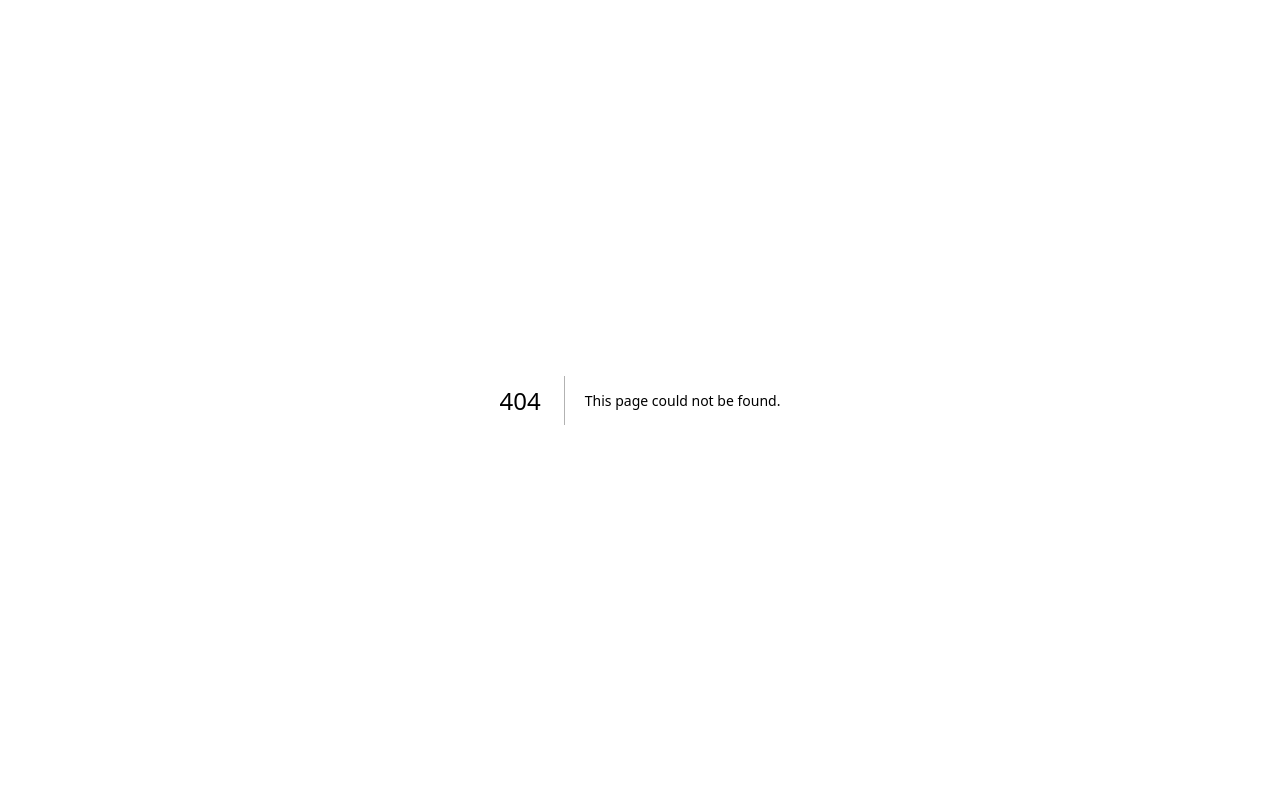
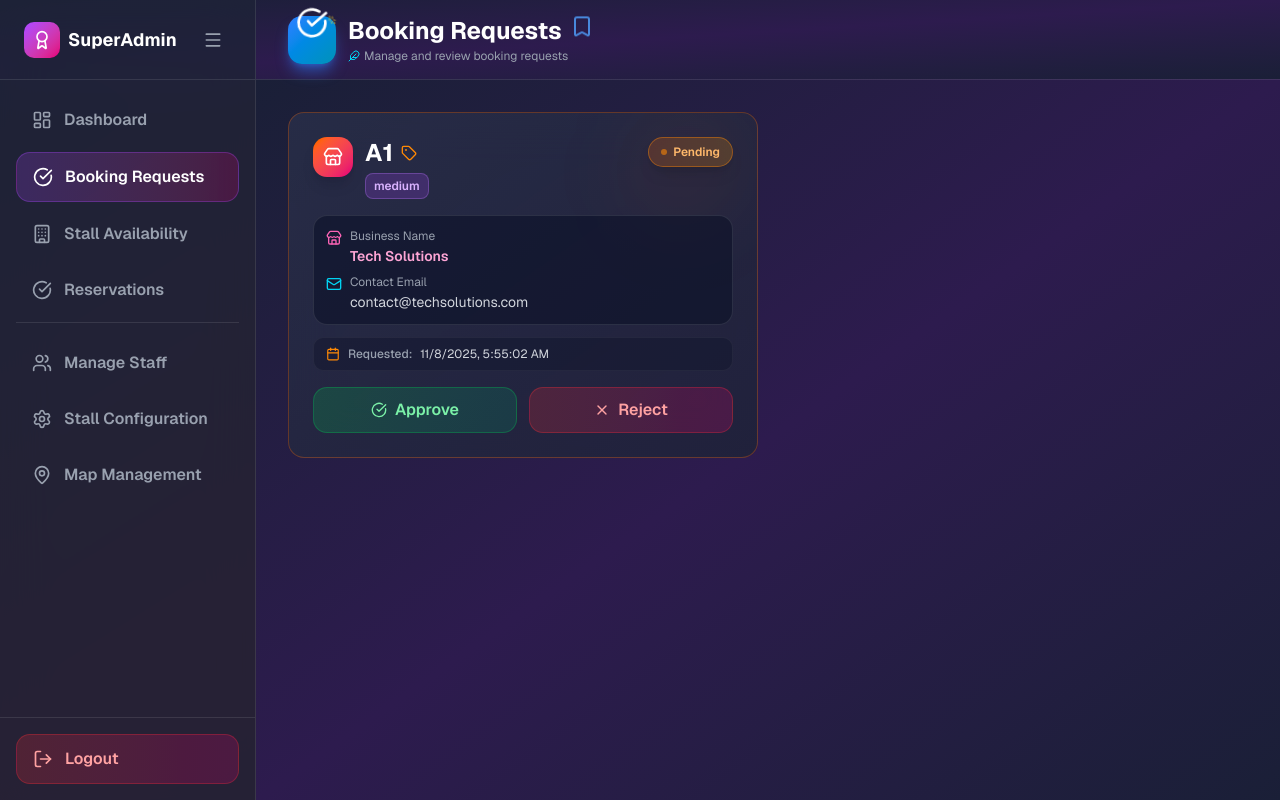
Before and after one commit to Final-Year-Group-Projects-FOE-UOR/Book-Fair-Reservation-System---Frontend, a Next.js app: page /admin/booking-requests in a window 1280 px wide. Before the commit this address had no page. Built offline with nearby package versions, Linux system fonts and the light colour scheme.

Commit message:
booking section UI added

```diff
--- /dev/null
+++ b/src/app/admin/(main)/booking-requests/page.tsx
@@ -0,0 +1,10 @@
+"use client";
+
+import BookingRequests from "@/components/admin/booking-requests";
+import dynamic from "next/dynamic";
+
+const bookingRequestsPage = dynamic(() => Promise.resolve(BookingRequests), {
+  ssr: false,
+});
+
+export default bookingRequestsPage
--- a/src/app/admin/(main)/layout.tsx
+++ b/src/app/admin/(main)/layout.tsx
@@ -28,7 +28,7 @@ const headerContent: Record<string, React.ReactNode> = {
   bookingRequests: (
     <AnimatedHeader
       icon={
-        <LayoutDashboard className="w-8 h-8 text-white animate-floating-book" />
+        <CheckCircle className="w-8 h-8 text-white animate-floating-book" />
       }
       title="Booking Requests"
       description="Manage and review booking requests"
--- /dev/null
+++ b/src/components/admin/booking-requests/RequestCard.tsx
@@ -0,0 +1,91 @@
+import React from 'react'
+import { Stall } from '../reservations/types'
+import { Calendar, CheckCircle, Mail, Store, Tag, X } from 'lucide-react';
+
+const RequestCard = ({ stall }: { stall: Stall }) => {
+  return (
+    <div className="bg-gradient-to-br from-[#2a2f4a]/80 to-[#1e2337]/80 backdrop-blur-xl border border-orange-500/30 rounded-2xl p-6 relative overflow-hidden group hover:border-orange-400/50 transition-all duration-300 hover:shadow-xl hover:shadow-orange-500/10">
+      {/* Decorative gradient overlay */}
+      <div className="absolute top-0 right-0 w-32 h-32 bg-gradient-to-br from-orange-500/10 to-transparent rounded-full blur-2xl"></div>
+
+      {/* Header Section */}
+      <div className="flex justify-between items-start mb-4 relative z-10">
+        <div className="flex items-start gap-3">
+          <div className="bg-gradient-to-br from-orange-500 to-pink-600 p-2.5 rounded-xl shadow-lg">
+            <Store className="w-5 h-5 text-white" />
+          </div>
+          <div>
+            <div className="text-2xl font-bold text-white mb-1 flex items-center gap-2">
+              {stall.id}
+              <Tag className="w-4 h-4 text-orange-400" />
+            </div>
+            <div className="flex items-center gap-2 text-xs text-gray-400">
+              <div className="px-2 py-1 bg-purple-500/20 border border-purple-400/30 rounded-md text-purple-300 font-semibold">
+                {stall.size}
+              </div>
+            </div>
+          </div>
+        </div>
+        <span className="text-xs bg-gradient-to-r from-orange-500/20 to-amber-500/20 border border-orange-400/40 text-orange-300 px-3 py-1.5 rounded-full font-semibold flex items-center gap-1.5 shadow-lg">
+          <span className="w-1.5 h-1.5 bg-orange-400 rounded-full animate-pulse"></span>
+          Pending
+        </span>
+      </div>
+
+      {/* Business Info Section */}
+      <div className="space-y-3 mb-4 relative z-10">
+        <div className="bg-[#0d1229]/60 border border-white/10 rounded-xl p-3">
+          <div className="flex items-start gap-2 mb-2">
+            <Store className="w-4 h-4 text-pink-400 mt-0.5 flex-shrink-0" />
+            <div className="flex-1">
+              <div className="text-xs text-gray-400 mb-0.5">Business Name</div>
+              <div className="text-sm font-semibold text-pink-300">
+                {stall.businessName}
+              </div>
+            </div>
+          </div>
+          <div className="flex items-start gap-2">
+            <Mail className="w-4 h-4 text-cyan-400 mt-0.5 flex-shrink-0" />
+            <div className="flex-1">
+              <div className="text-xs text-gray-400 mb-0.5">Contact Email</div>
+              <div className="text-sm text-gray-300 break-all">
+                {stall.email}
+              </div>
+            </div>
+          </div>
+        </div>
+
+        {/* Request Date */}
+        <div className="flex items-center gap-2 text-xs text-gray-400 px-3 py-2 bg-[#0d1229]/40 border border-white/5 rounded-lg">
+          <Calendar className="w-3.5 h-3.5 text-orange-400" />
+          <span className="font-medium">Requested:</span>
+          <span className="text-gray-300">
+            {stall.requestDate
+              ? new Date(stall.requestDate).toLocaleString()
+              : "—"}
+          </span>
+        </div>
+      </div>
+
+      {/* Action Buttons */}
+      <div className="flex gap-3 relative z-10">
+        <button
+          type="button"
+          className="flex-1 py-2.5 bg-gradient-to-r from-green-500/20 to-emerald-600/20 border border-green-500/30 text-green-300 rounded-xl font-semibold hover:from-green-500/30 hover:to-emerald-600/30 hover:border-green-400/50 transition-all duration-300 flex items-center justify-center gap-2 hover:shadow-lg hover:shadow-green-500/20 hover:scale-[1.02] group/btn"
+        >
+          <CheckCircle className="w-4 h-4 group-hover/btn:scale-110 transition-transform" />
+          Approve
+        </button>
+        <button
+          type="button"
+          className="flex-1 py-2.5 bg-gradient-to-r from-red-500/20 to-pink-600/20 border border-red-500/30 text-red-300 rounded-xl font-semibold hover:from-red-500/30 hover:to-pink-600/30 hover:border-red-400/50 transition-all duration-300 flex items-center justify-center gap-2 hover:shadow-lg hover:shadow-red-500/20 hover:scale-[1.02] group/btn"
+        >
+          <X className="w-4 h-4 group-hover/btn:scale-110 transition-transform" />
+          Reject
+        </button>
+      </div>
+    </div>
+  );
+};
+
+export default RequestCard
--- /dev/null
+++ b/src/components/admin/booking-requests/index.tsx
@@ -0,0 +1,44 @@
+"use client";
+
+import React, { useState } from "react";
+import { Stall } from "../reservations/types";
+import RequestCard from "./RequestCard";
+
+const BookingRequests = () => {
+  const [stalls, setStalls] = useState<Stall[]>(() => {
+    const savedStalls: Stall[] = [
+      {
+        "id": "A1",
+        "size": "medium",
+        "isEmpty": false,
+        "reserved": false,
+        "pending": true,
+        "businessName": "Tech Solutions",
+        "email": "contact@techsolutions.com",
+        "requestDate": new Date().toISOString(),
+      }
+    ]
+    return savedStalls;
+  });
+  const pendingRequests = stalls.filter((s) => s.pending);
+
+  return (
+    <div
+      className={`min-h-[calc(100vh-80px)] bg-linear-to-br w-full font-geist-sans from-[#1a1f37] via-[#2d1b4e] to-[#1a1f37] p-8 opacity-100 relative overflow-hidden`}
+    >
+      {pendingRequests.length === 0 ? (
+        <div className="bg-[#1a1f37]/50 border border-white/10 rounded-xl p-6 sm:p-8 text-center text-gray-400">
+          No pending requests at the moment.
+        </div>
+      ) : (
+        <div className="grid grid-cols-1 lg:grid-cols-2 gap-4 sm:gap-5">
+          {pendingRequests.map((stall) => (
+            <RequestCard key={stall.id} stall={stall} />
+          ))}
+        </div>
+      )}
+    </div>
+  );
+};
+
+export default BookingRequests;
--- a/src/components/admin/map-management/MapUploader.tsx
+++ b/src/components/admin/map-management/MapUploader.tsx
@@ -1,4 +1,5 @@
 "use client";
+import { Upload } from "lucide-react";
 import React from "react";
 
 type Props = {
@@ -35,8 +36,16 @@ export default function MapUploader({
 
   return (
     <div className="space-y-4 mb-6">
-      <label className="block">
-        <div className="border-2 border-dashed border-purple-500/30 rounded-xl p-8 text-center hover:border-purple-500/50 transition cursor-pointer bg-[#1a1f37]/30">
+      <label htmlFor="map-upload" className="block w-full">
+        <div
+          className="
+        flex flex-col items-center justify-center p-8
+        border-2 border-dashed border-purple-500/30 rounded-xl
+        text-center transition-all duration-300 ease-in-out
+        cursor-pointer bg-[#1a1f37]/30
+        hover:border-purple-500 hover:bg-[#1a1f37]/50
+      "
+        >
           <input
             id="map-upload"
             type="file"
@@ -44,19 +53,23 @@ export default function MapUploader({
             onChange={handleImageUpload}
             className="hidden"
           />
-          <label htmlFor="map-upload" className="cursor-pointer">
-            <div className="flex flex-col items-center gap-3">
-              <div className="bg-linear-to-br from-purple-500 to-indigo-600 p-4 rounded-full">
-                <svg
-                  className="w-8 h-8 text-white"
-                  viewBox="0 0 24 24"
-                  fill="currentColor"
+
+          {/* Visual content for the upload area */}
+          <div className="flex flex-col items-center gap-4">
+            {/* Icon Container with Gradient Background */}
+            <div
+              className="
+            relative p-3 rounded-full
+            bg-gradient-to-br from-purple-600 to-indigo-700
+            shadow-lg
+          "
             >
-                  <path d="M0 0h24v24H0z" fill="none" />
-                </svg>
+              <Upload className="w-6 h-6 text-white" strokeWidth={2} />
             </div>
+
+            {/* Text Content */}
             <div>
-                <p className="text-white font-semibold mb-1">
+              <p className="text-white text-lg font-semibold mb-1">
                 Click to upload map image
               </p>
               <p className="text-gray-400 text-sm">
@@ -64,7 +77,6 @@ export default function MapUploader({
               </p>
             </div>
           </div>
-          </label>
         </div>
       </label>
 
--- a/src/components/admin/reservations/types.ts
+++ b/src/components/admin/reservations/types.ts
@@ -7,4 +7,5 @@ export type Stall = {
   email: string;
   approvedDate?: string;
   isEmpty: boolean;
+  requestDate?: string;
 }
```
Lines whose indentation alone changed are shown as unchanged.
